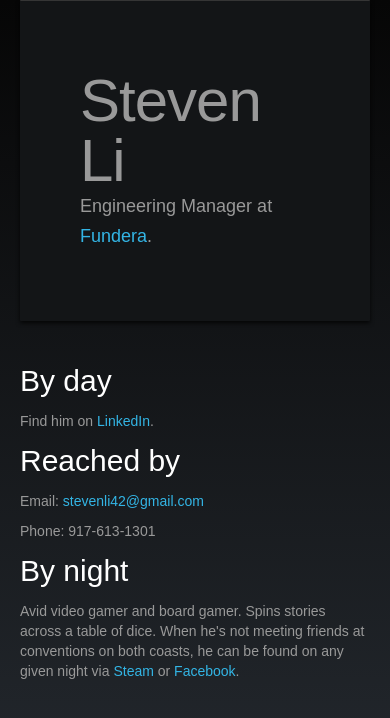
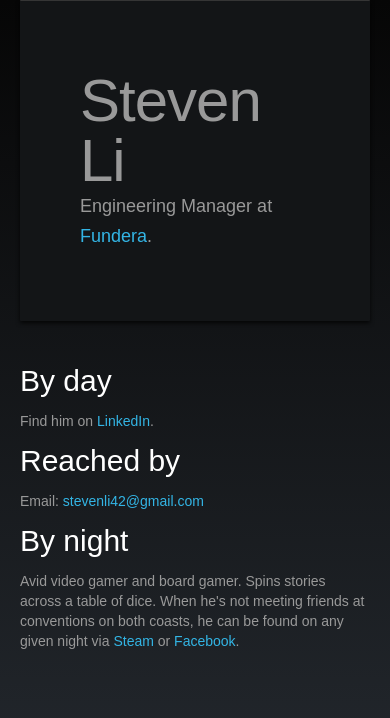
Before and after one commit to SlySteven/slysteven.github.io, a plain HTML site: page index.html in a window 390 px wide. Drawn offline with nearby package versions, Linux system fonts and the light colour scheme; a web font is replaced by a local one.

Commit message:
Remove phone number, to stem robocallers

```diff
--- a/index.html
+++ b/index.html
@@ -54,7 +54,6 @@
         <div class="span4">
           <h2>Reached by</h2>
           <p>Email: <a href="mailto:stevenli42@gmail.com">stevenli42@gmail.com</a></p>
-          <p>Phone: 917-613-1301</p>
         </div>
         <div class="span4">
           <h2>By night</h2>
```
